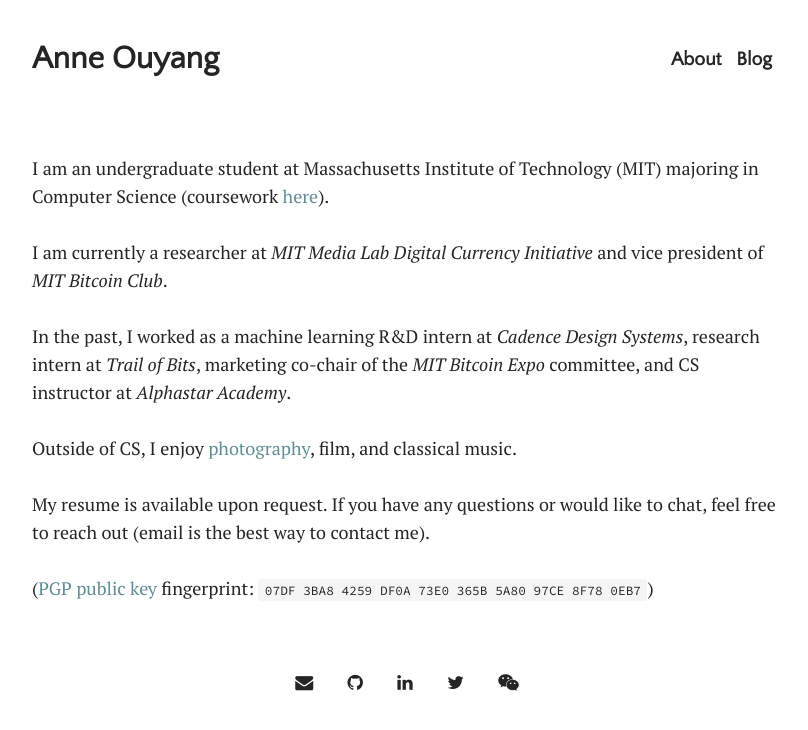
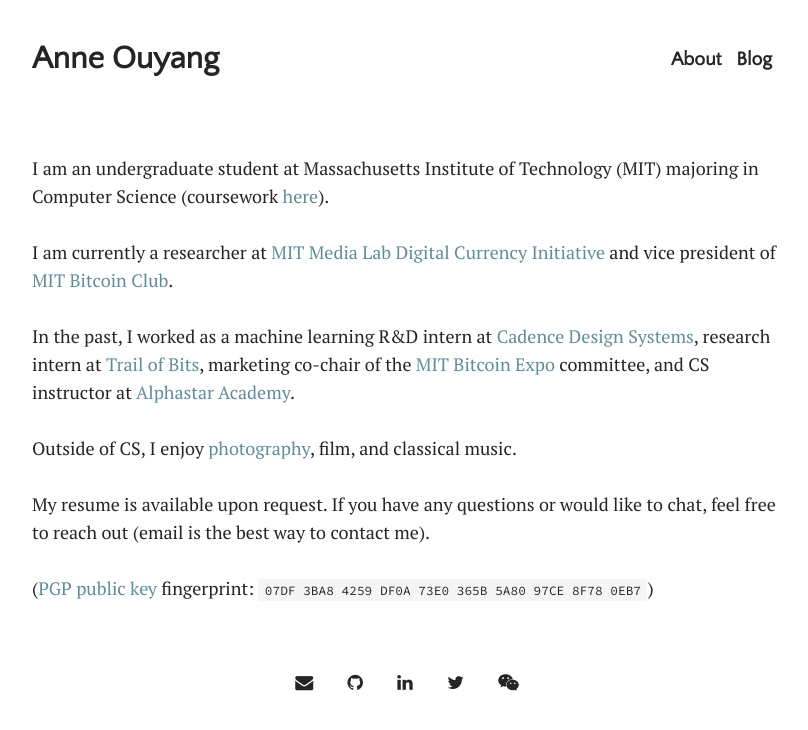
Before and after one commit to anneouyang/anneouyang.github.io, a Jekyll site: the page built from index.html, in a window 1280 px wide. Shown: the top 730 px of the page, without its empty margins (233-1041 px from the left). Built offline with Jekyll 4.4.1, drawn with Linux system fonts in a browser that asks for light colours; some web fonts are replaced; the list of posts is cut into pages by our own code.

Commit message:
change homepage styling

```diff
--- a/assets/css/main.css
+++ b/assets/css/main.css
@@ -68,6 +68,11 @@ h1, h2, h3, h4, h5, h6 {
   color: #252525 !important;
 }
 
+a .orgs {
+  font-style: italic;
+  color: #252525;
+}
+
 a {
   text-decoration: none;
   color: #608d96;
@@ -77,11 +82,6 @@ a:hover {
   color: #596a74;
   border-bottom: none;
   text-decoration: none;
-}
-
-a.orgs {
-  font-style: italic;
-  color: #252525;
 }
 
 img {
```
